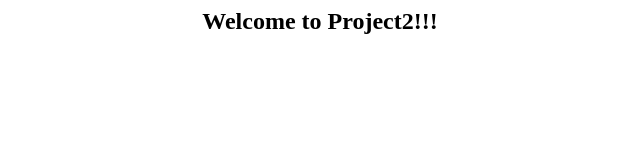
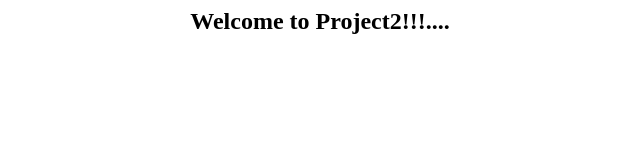
Before and after one commit to priyanka24-hash/project-2, a plain HTML site: page index.html in a window 1280 px wide. Shown: the full height of the page, 320-960 px from the left. Drawn offline with Linux system fonts and the light colour scheme.

Commit message:
Update index.html

```diff
--- a/index.html
+++ b/index.html
@@ -3,6 +3,6 @@
 <title> Priyanka </title>
 </head>
 <body style = "background-image:url('images/github3.jpg'); background-size: 100%">
-<h2 ALIGN=CENTER>Welcome to Project2!!!</h2>
+<h2 ALIGN=CENTER>Welcome to Project2!!!....</h2>
 </body>
 </html>
```
